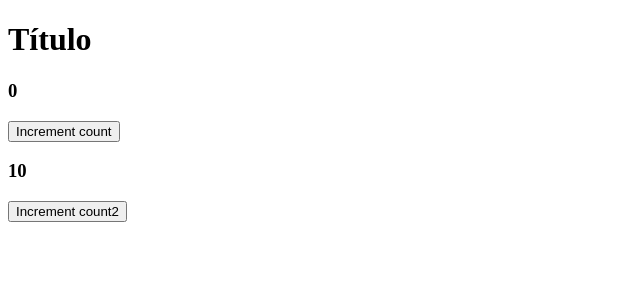
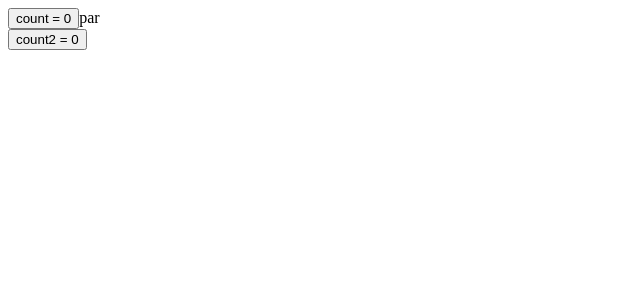
Before and after one commit to maikymk/estudo-react-hooks, a React (Create React App) app: page / in a window 1280 px wide. Shown: the top 300 px of the page, without its empty margins (0-640 px from the left). Built offline with nearby package versions, Linux system fonts and the light colour scheme.

Commit message:
treinando hook "useMemo"

```diff
--- a/src/App.js
+++ b/src/App.js
@@ -1,4 +1,4 @@
-import React, { useReducer } from 'react';
+import React from 'react';
 
 // import Context from './components/Context';
 
@@ -12,7 +12,8 @@ import React, { useReducer } from 'react';
 // import ContextUseReducer from './components/ContextUseReducer';
 
 // import reducer, { INITIAL_STATE } from './components/Count/reducers';
-import UseCallback from './components/UseCallback';
+// import UseCallback from './components/UseCallback';
+import UseMemo from './components/UseMemo';
 
 export const UserContext = React.createContext();
 export const AgeContext = React.createContext();
@@ -49,7 +50,9 @@ function App() {
 
       <PostsUseReducer /> */}
 
-      <UseCallback />
+      {/* <UseCallback /> */}
+
+      <UseMemo />
     </div>
   );
 }
--- /dev/null
+++ b/src/components/UseMemo/index.js
@@ -0,0 +1,33 @@
+import React, { useState, useMemo } from 'react'
+
+function UseMemo() {
+    const [count, setCount] = useState(0);
+    const [count2, setCount2] = useState(0);
+
+    const incrementCount = () => {
+        setCount(count + 1);
+    }
+
+    const incrementCount2 = () => {
+        setCount2(count2 + 1);
+    }
+
+    const isEven = useMemo(() => {
+        let i = 0;
+
+        while(i < 2000000000) i++;
+
+        return count % 2 === 0;
+    }, [count])
+
+    return (
+        <div>
+            <button onClick={incrementCount}>count = {count}</button>
+            {isEven ? 'par' : 'impar'}<br />
+
+            <button onClick={incrementCount2}>count2 = {count2}</button>
+        </div>
+    )
+}
+
+export default UseMemo
```
